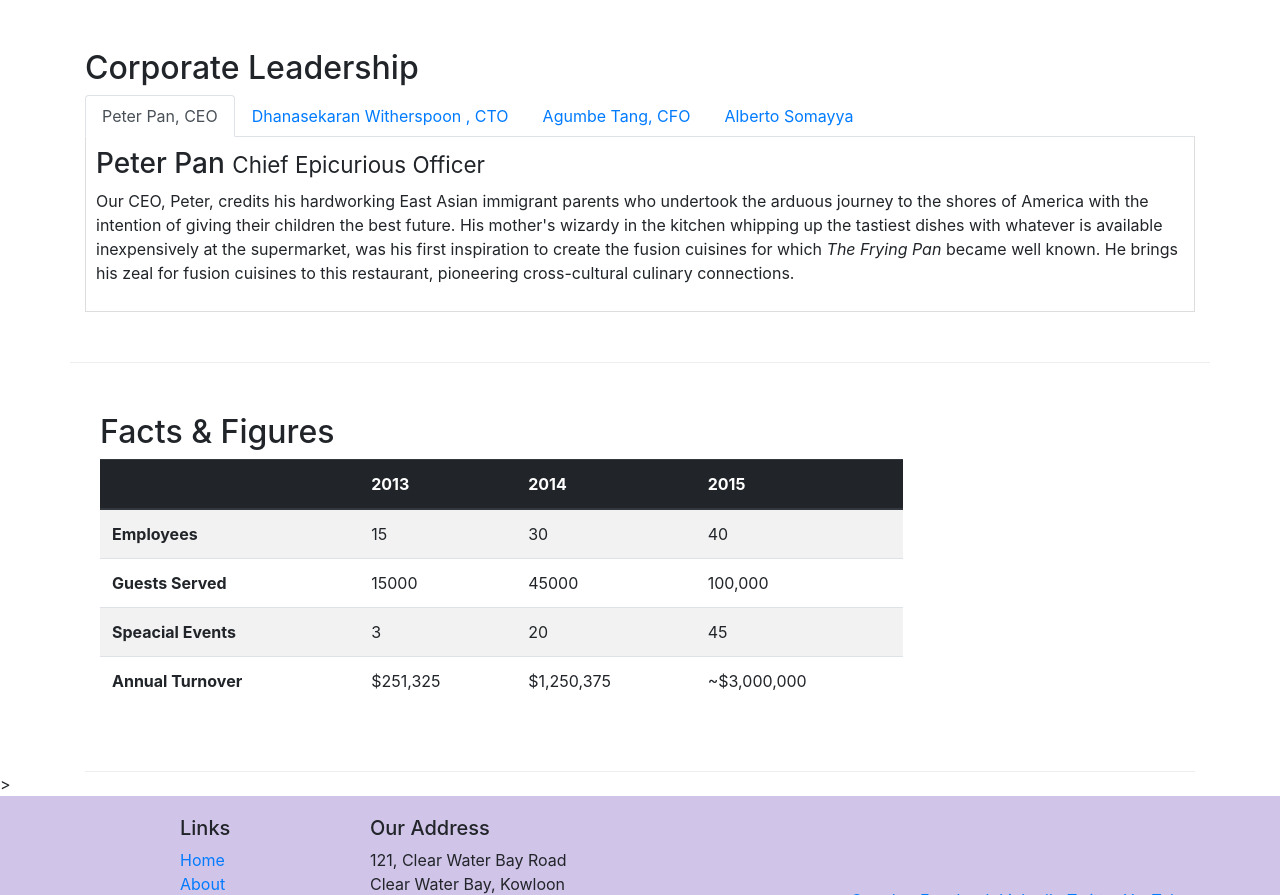
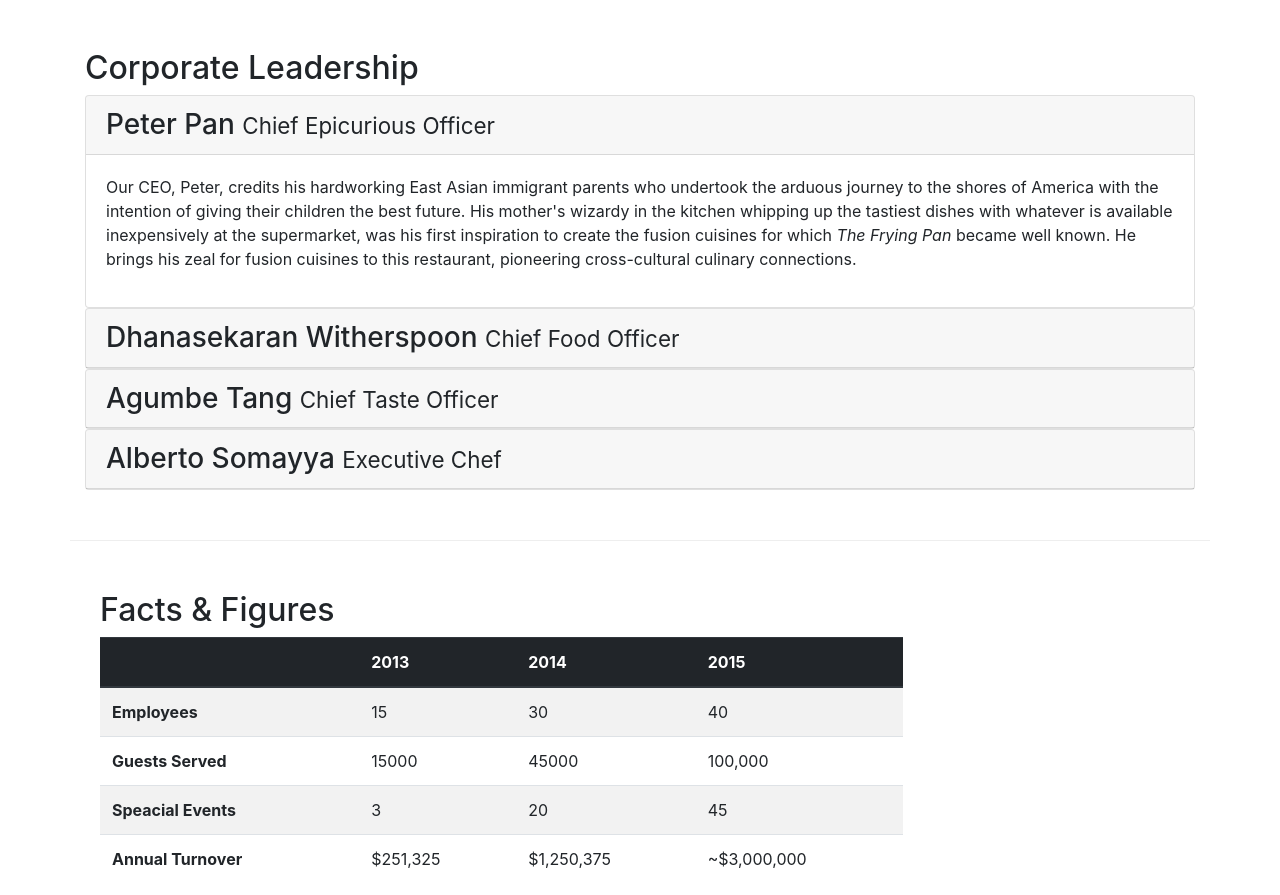
Before and after one commit to mhdzam/bootstrap_project, a website: page aboutus.html in a window 1280 px wide. Shown: the part 950-1845 px from the top of the page. Drawn offline with nearby package versions, Linux system fonts and the light colour scheme.

Commit message:
Accordion

```diff
--- a/aboutus.html
+++ b/aboutus.html
@@ -123,55 +123,81 @@
             <div class="col-12">
 
                 <h2>Corporate Leadership</h2>
-              <ul class="nav nav-tabs">
-                  <li class="nav-item">
-                      <a class="nav-link active" href="#peter" role="tab" data-toggle="tab">
-                        Peter Pan, CEO
+                <div id="accordion">
+
+                    <div class="card">
+                        <div class="card-header" role="tab" id="peterhead">
+                        <h3 class="mb-0">
+                            <a data-toggle="collapse" data-target="#peter">
+                            Peter Pan <small>Chief Epicurious Officer</small>
                             </a>
-                  </li>
+                        </h3>
+                        </div>
+                        <div class="collapse show" id="peter" data-parent="#accordion">
+                            <div class="card-body">
+                                <p class="d-none d-sm-block"> Our CEO, Peter, credits his hardworking East Asian immigrant parents who undertook the arduous journey to the shores of America with the intention of giving their children the best future. His mother's wizardy in the kitchen whipping up the tastiest dishes with whatever is available inexpensively at the supermarket, was his first inspiration to create the fusion cuisines for which <em>The Frying Pan</em> became well known. He brings his zeal for fusion cuisines to this restaurant, pioneering cross-cultural culinary connections.</p>
+                            </div>
+                        </div>
+                    </div>
 
-                <li class="nav-item">
-                    <a class="nav-link" href="#Dhanasekaran" role="tab" data-toggle="tab">
-                        Dhanasekaran Witherspoon , CTO
+
+                    <div class="card">
+                        <div class="card-header" role="tab" id="dannyhead">
+                        <h3 class="mb-0">
+                            <a class="collapsed" data-toggle="collapse" data-target="#danny">
+                            Dhanasekaran Witherspoon <small>Chief Food Officer</small>
                             </a>
-                </li>
+                        </h3>
+                    </div>
+                    <div class="collapse" id="danny" data-parent="#accordion">
+                        <div class="card-body">
+                        <p class="d-none d-sm-block">Our CFO, Danny, as he is affectionately referred to by his colleagues, comes from a long established family tradition in farming and produce. His experiences growing up on a farm in the Australian outback gave him great appreciation for varieties of food sources. As he puts it in his own words, <em>Everything that runs, wins, and everything that stays, pays!</em></p>
+                        </div>
+                    </div>
+                </div>
 
-                <li class="nav-item">
-                    <a class="nav-link" href="#Agumbe" role="tab" data-toggle="tab">
-                        Agumbe Tang, CFO
+
+                <div class="card">
+                        <div class="card-header" role="tab" id="agumbehead">
+                        <h3 class="mb-0">
+                            <a class="collapsed" data-toggle="collapse" data-target="#agumbe">
+                            Agumbe Tang <small>Chief Taste Officer</small>
                             </a>
-                </li>
+                        </h3>
+                    </div>
+                    <div class="collapse" id="agumbe" data-parent="#accordion">
+                        <div class="card-body">
+                            <p class="d-none d-sm-block">Blessed with the most discerning gustatory sense, Agumbe, our CTO, personally ensures that every dish that we serve meets his exacting tastes. Our chefs dread the tongue lashing that ensues if their dish does not meet his exacting standards. He lives by his motto, <em>You click only if you survive my lick.</em></em></p>
 
-                <li class="nav-item">
-                    <a class="nav-link" href="#Alberto" role="tab" data-toggle="tab">
-                        Alberto Somayya
+                        </div>
+                    </div>
+                </div>
+
+
+                <div class="card">
+                        <div class="card-header" role="tab" id="albertohead">
+                        <h3 class="mb-0">
+                            <a class="collapsed" data-toggle="collapse" data-target="#alberto">
+                            Alberto Somayya <small>Executive Chef</small>
                             </a>
-                </li>
-              </ul>
-
-              <div class="tab-content">
-                  <div role="tabpanel" class="tab-pane fade show active" id="Peter">
-                <h3>Peter Pan <small>Chief Epicurious Officer</small></h3>
-               <p>Our CEO, Peter, credits his hardworking East Asian immigrant parents who undertook the arduous journey to the shores of America with the intention of giving their children the best future. His mother's wizardy in the kitchen whipping up the tastiest dishes with whatever is available inexpensively at the supermarket, was his first inspiration to create the fusion cuisines for which <em>The Frying Pan</em> became well known. He brings his zeal for fusion cuisines to this restaurant, pioneering cross-cultural culinary connections.</p>
+                        </h3>
                     </div>
-             <div role="tabpanel" class="tab-pane fade" id="Dhanasekaran">
-             <h3>Dhanasekaran Witherspoon <small>Chief Food Officer</small></h3>
-               <p>Our CFO, Danny, as he is affectionately referred to by his colleagues, comes from a long established family tradition in farming and produce. His experiences growing up on a farm in the Australian outback gave him great appreciation for varieties of food sources. As he puts it in his own words, <em>Everything that runs, wins, and everything that stays, pays!</em></p>
+                    <div class="collapse" id="alberto" data-parent="#accordion">
+                        <div class="card-body">
+                            <p class="d-none d-sm-block">Award winning three-star Michelin chef with wide International experience having worked closely with whos-who in the culinary world, he specializes in creating mouthwatering Indo-Italian fusion experiences. He says, <em>Put together the cuisines from the two craziest cultures, and you get a winning hit! Amma Mia!</em></p>
                         </div>
-               <div role="tabpanel" class="tab-pane fade" id="Agumbe">
-                <h3>Agumbe Tang <small>Chief Taste Officer</small></h3>
-                <p>Blessed with the most discerning gustatory sense, Agumbe, our CTO, personally ensures that every dish that we serve meets his exacting tastes. Our chefs dread the tongue lashing that ensues if their dish does not meet his exacting standards. He lives by his motto, <em>You click only if you survive my lick.</em></p>
-               </div>
-                <div role="tabpanel" class="tab-pane fade" id="Alberto">
-               <h3>Alberto Somayya <small>Executive Chef</small></h3>
-                <p>Award winning three-star Michelin chef with wide International experience having worked closely with whos-who in the culinary world, he specializes in creating mouthwatering Indo-Italian fusion experiences. He says, <em>Put together the cuisines from the two craziest cultures, and you get a winning hit! Amma Mia!</em></p>
                     </div>
                 </div>
                  </div>
 
 
         </div>
+
+
     </div>
+       </div>
+
+
        <div class="row row-content">
        <div class="col-12 col-sm-9">
            <h2>Facts &amp; Figures</h2>
```
Lines whose indentation alone changed are shown as unchanged.
